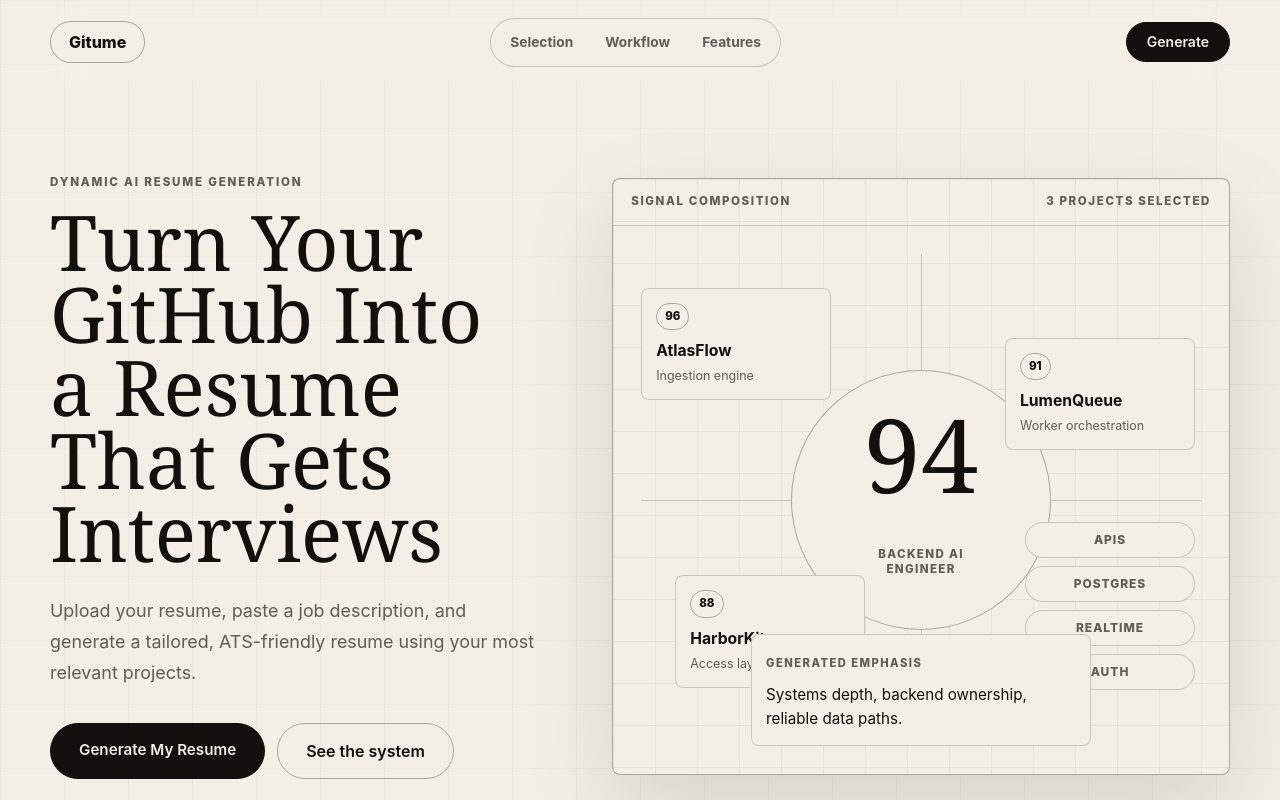
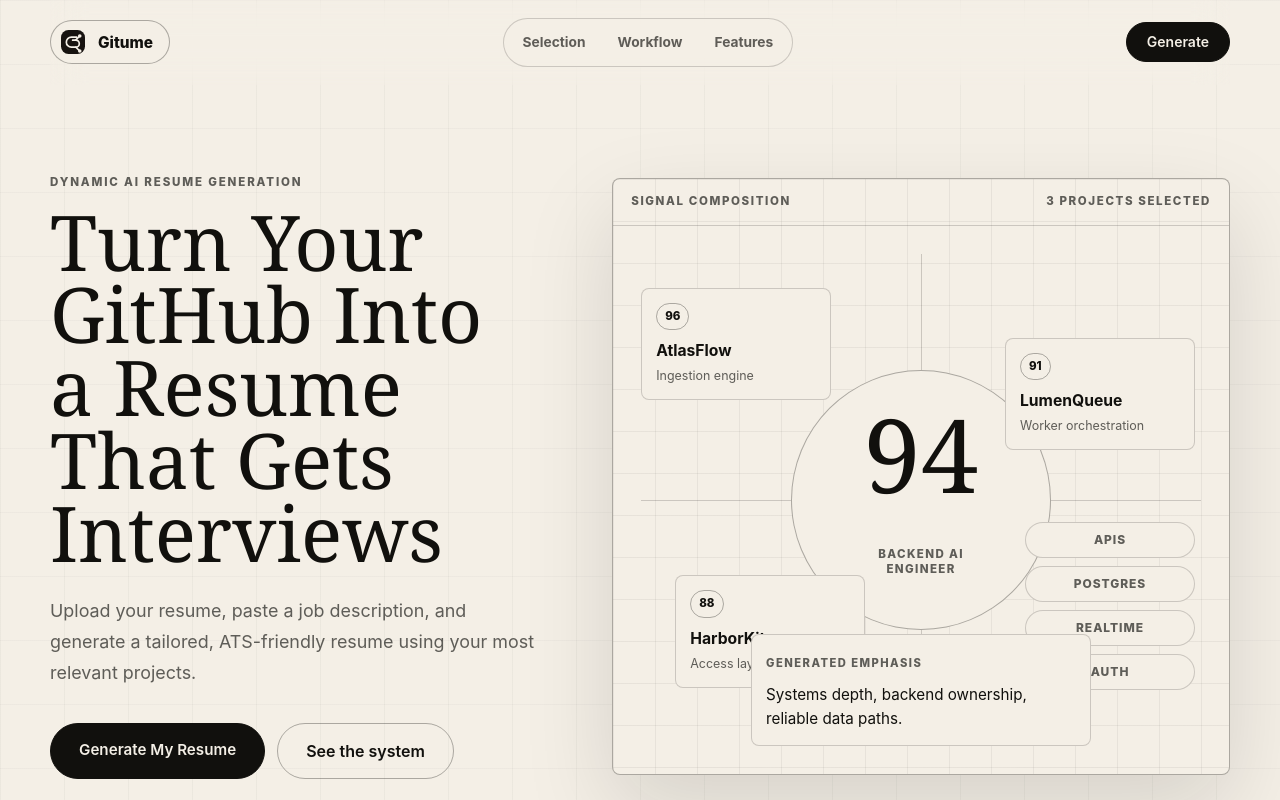
Before and after one commit to hrshya/GitCV, a Next.js app in the folder gitcv/: page / in a window 1280 px wide. Shown: the top 800 px of the page. Built offline with nearby package versions, Linux system fonts and the light colour scheme.

Commit message:
chore: add logo

```diff
--- a/gitcv/app/create/page.tsx
+++ b/gitcv/app/create/page.tsx
@@ -4,6 +4,7 @@ import Link from "next/link";
 import { FormEvent, useEffect, useMemo, useState } from "react";
 import axios from "axios";
 import { Toaster, toast as notify } from "sonner";
+import { GitumeLogo } from "@/components/GitumeLogo";
 import { Badge } from "@/components/ui/badge";
 import { Button } from "@/components/ui/button";
 import { Card, CardContent, CardHeader, CardTitle } from "@/components/ui/card";
@@ -230,8 +231,7 @@ export default function CreatePage() {
     <main className="site create-site">
       <header className="nav-shell shell">
         <Link href="/" className="brand-mark" aria-label="Gitume home">
-          <span>G</span>
-          Gitume
+          <GitumeLogo />
         </Link>
         <Button asChild variant="outline">
           <Link href="/">Back to home</Link>
--- a/gitcv/app/globals.css
+++ b/gitcv/app/globals.css
@@ -97,7 +97,6 @@ button:disabled {
 .brand-mark {
   display: inline-flex;
   align-items: center;
-  gap: 10px;
   width: fit-content;
   min-height: 42px;
   border: 1px solid var(--border-strong);
@@ -107,15 +106,42 @@ button:disabled {
   font-weight: 700;
 }
 
-.brand-mark span {
-  display: grid;
+.gitume-logo {
+  display: inline-flex;
+  align-items: center;
+  gap: 10px;
+  color: inherit;
+  line-height: 1;
+}
+
+.gitume-logo-mark {
   width: 30px;
   height: 30px;
-  place-items: center;
-  border-radius: 999px;
-  background: var(--black);
-  color: #ffffff;
-  font-size: 0.9rem;
+  flex: 0 0 auto;
+  color: var(--black);
+}
+
+.gitume-logo-plate {
+  fill: currentColor;
+}
+
+.gitume-logo-line {
+  fill: none;
+  stroke: var(--logo-cut, #ffffff);
+  stroke-width: 2.25;
+  stroke-linecap: round;
+  stroke-linejoin: round;
+}
+
+.gitume-logo-dot {
+  fill: var(--logo-cut, #ffffff);
+}
+
+.gitume-logo-word {
+  color: inherit;
+  font-size: 0.96rem;
+  font-weight: 850;
+  letter-spacing: 0;
 }
 
 .nav-links {
@@ -1965,15 +1991,16 @@ body {
 }
 
 .mono-brand {
-  display: inline-grid;
+  display: inline-flex;
+  align-items: center;
   min-height: 42px;
-  place-items: center;
   border: 1px solid var(--mono-line-strong);
   border-radius: 999px;
   background: var(--mono-ivory);
-  padding: 0 18px;
+  padding: 6px 16px 6px 7px;
   color: var(--mono-ink);
   font-weight: 850;
+  --logo-cut: var(--mono-ivory);
 }
 
 .mono-nav nav {
@@ -2982,11 +3009,18 @@ body {
   box-shadow: none;
 }
 
-.create-site .brand-mark span,
 .create-site .progress-track span,
 .create-site .smart-loader-progress span,
 .create-site .loader-pulse span {
   background: var(--mono-ink) !important;
+}
+
+.create-site .brand-mark {
+  --logo-cut: var(--mono-ivory);
+}
+
+.create-site .brand-mark .gitume-logo-mark {
+  color: var(--mono-ink);
 }
 
 .create-site .step-button.active {
--- a/gitcv/app/layout.tsx
+++ b/gitcv/app/layout.tsx
@@ -5,6 +5,9 @@ export const metadata: Metadata = {
   title: "Gitume - AI resume optimizer",
   description:
     "Upload your resume, paste a job description, and generate a tailored ATS-friendly resume using your most relevant projects.",
+  icons: {
+    icon: "/gitume-mark.svg",
+  },
 };
 
 export default function RootLayout({
--- a/gitcv/app/page.tsx
+++ b/gitcv/app/page.tsx
@@ -1,4 +1,5 @@
 import Link from "next/link";
+import { GitumeLogo } from "@/components/GitumeLogo";
 import { Button } from "@/components/ui/button";
 import { ShimmerButton } from "@/components/magicui/shimmer-button";
 
@@ -75,7 +76,7 @@ export default function Home() {
     <main className="mono-site">
       <header className="mono-nav mono-shell">
         <Link className="mono-brand" href="/" aria-label="Gitume home">
-          Gitume
+          <GitumeLogo />
         </Link>
         <nav aria-label="Primary navigation">
           <a href="#selection">Selection</a>
--- /dev/null
+++ b/gitcv/components/GitumeLogo.tsx
@@ -0,0 +1,30 @@
+import type { ComponentPropsWithoutRef } from "react";
+import { cn } from "@/lib/utils";
+
+type GitumeLogoProps = ComponentPropsWithoutRef<"span"> & {
+  showWordmark?: boolean;
+};
+
+export function GitumeLogo({ className, showWordmark = true, ...props }: GitumeLogoProps) {
+  return (
+    <span className={cn("gitume-logo", className)} {...props}>
+      <svg
+        className="gitume-logo-mark"
+        viewBox="0 0 40 40"
+        role="img"
+        aria-label="Gitume logo mark"
+      >
+        <rect className="gitume-logo-plate" x="4" y="4" width="32" height="32" rx="10" />
+        <path
+          className="gitume-logo-line"
+          d="M25 13.5h-7.2a6.7 6.7 0 1 0 0 13.4h5.9a4.7 4.7 0 0 0 0-9.4h-4.2"
+        />
+        <path className="gitume-logo-line" d="M23.8 17.2 29 12" />
+        <path className="gitume-logo-line" d="M23.8 26.8 29 32" />
+        <circle className="gitume-logo-dot" cx="29" cy="12" r="2.4" />
+        <circle className="gitume-logo-dot" cx="29" cy="32" r="2.4" />
+      </svg>
+      {showWordmark ? <span className="gitume-logo-word">Gitume</span> : null}
+    </span>
+  );
+}
--- a/gitcv/components/Navbar.tsx
+++ b/gitcv/components/Navbar.tsx
@@ -1,11 +1,15 @@
 "use client";
+
+import { GitumeLogo } from "@/components/GitumeLogo";
 
 export default function Navbar() {
   return (
     <header className="border-b border-hairline bg-canvas py-4">
       <div className="container mx-auto flex flex-wrap items-center justify-between gap-4 px-6">
         <div className="flex items-center gap-4">
-          <div className="rounded-full border border-hairline bg-surface px-3 py-2 text-sm font-semibold tracking-[0.16em] uppercase text-ink">Gitume</div>
+          <div className="rounded-full border border-hairline bg-surface px-3 py-2 text-sm font-semibold text-ink">
+            <GitumeLogo />
+          </div>
           <nav className="hidden items-center gap-8 text-sm font-medium text-body md:flex">
             <a href="#how-it-works" className="transition hover:text-ink">How it works</a>
             <a href="#resume-tips" className="transition hover:text-ink">Resume tips</a>
```
Also changed, not shown: gitcv/public/gitume-logo.svg (added), gitcv/public/gitume-mark.svg (added).
